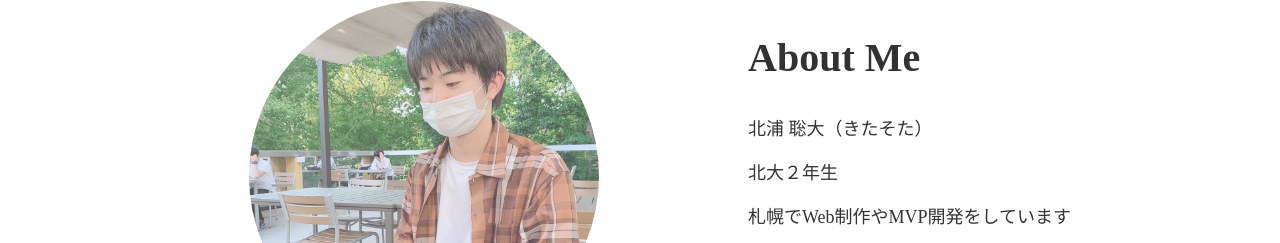
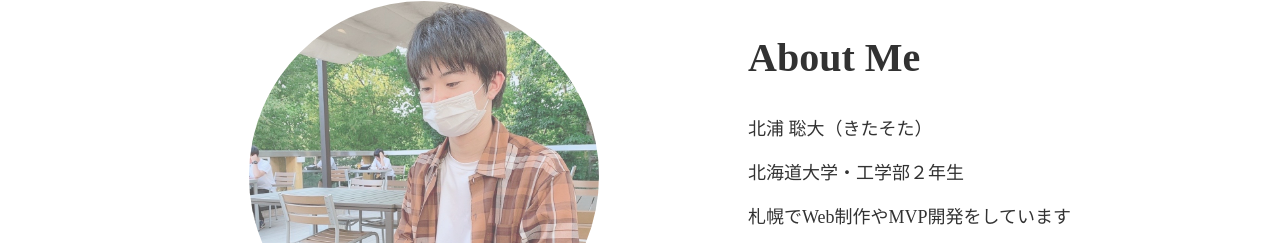
Before and after one commit to kitasota/-, a plain HTML site: page index.html in a window 1280 px wide. Shown: the part 943-1186 px from the top of the page. Drawn offline with nearby package versions, Linux system fonts and the light colour scheme.

Commit message:
version2.0

```diff
--- a/index.html
+++ b/index.html
@@ -54,7 +54,7 @@
           <div class="about-right">
             <h2>About Me</h2>
             <p>北浦 聡大（きたそた）</p>
-            <p>北大２年生 </p>
+            <p>北海道大学・工学部２年生 </p>
             <p>札幌でWeb制作やMVP開発をしています</p>
             <P>
             </P>
```
